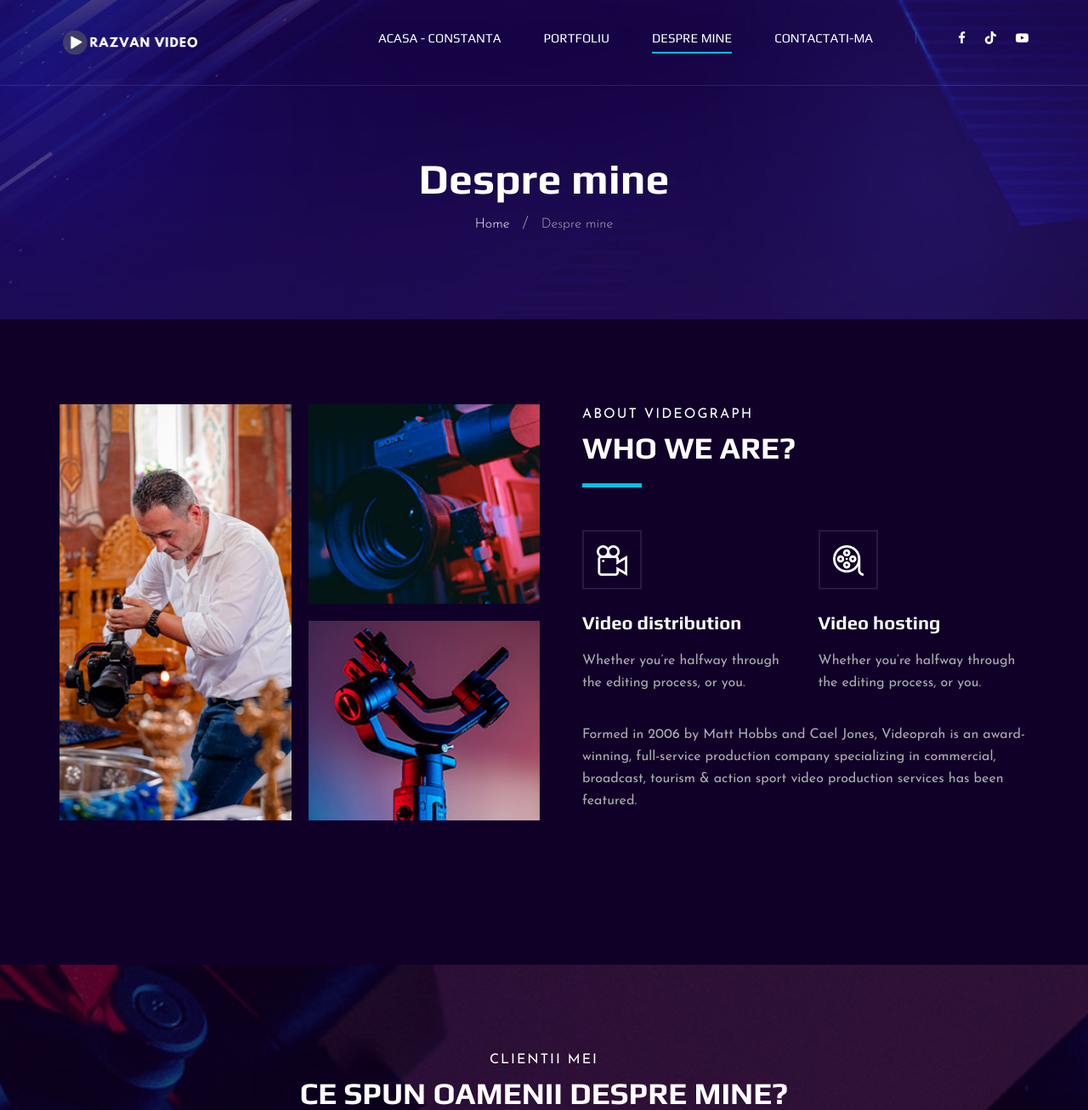
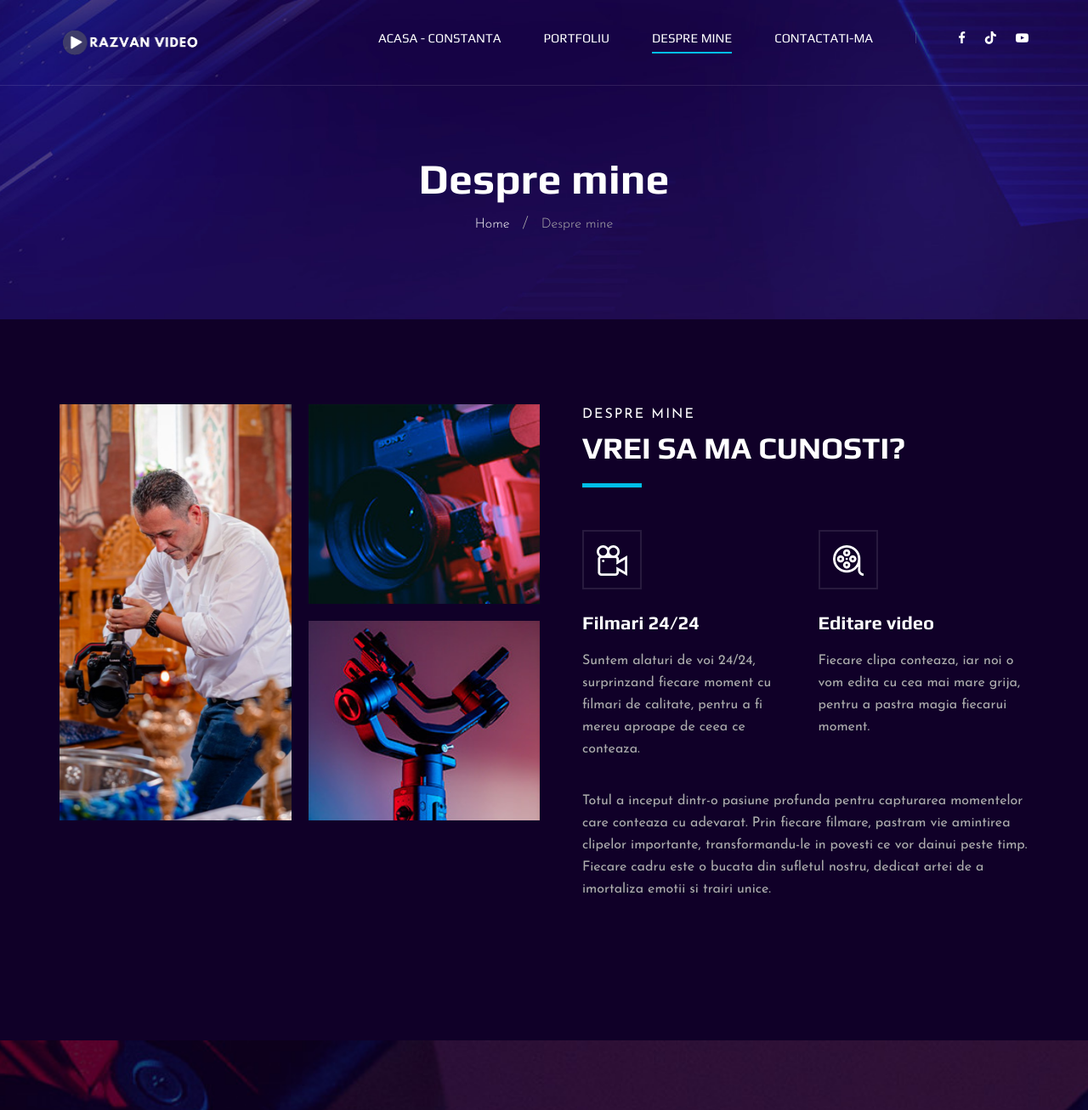
Before and after one commit to andreireporter13/razvan-video-website, a Django app: page /despre-mine in a window 1280 px wide. Shown: the top 1307 px of the page at 85% size. Run offline with Django 5.2, Linux system fonts and the light colour scheme; some libraries are stand-ins or nearby versions.

Commit message:
added per last pages from site

```diff
--- a/__razvan_video_app/general_site_pages/templates/general_site_pages/despre-mine.html
+++ b/__razvan_video_app/general_site_pages/templates/general_site_pages/despre-mine.html
@@ -54,8 +54,8 @@
                 <div class="col-lg-6">
                     <div class="about__text">
                         <div class="section-title">
-                            <span>About videograph</span>
-                            <h2>WHo we are?</h2>
+                            <span>Despre mine</span>
+                            <h2>Vrei sa ma cunosti?</h2>
                         </div>
                         <div class="row">
                             <div class="col-lg-6 col-md-6 col-sm-6">
@@ -63,8 +63,8 @@
                                     <div class="services__item__icon">
                                         <img src="{% static 'general_site_pages/img/icons/si-3.png' %}" alt="">
                                     </div>
-                                    <h4>Video distribution</h4>
-                                    <p>Whether you’re halfway through the editing process, or you.</p>
+                                    <h4>Filmari 24/24</h4>
+                                    <p>Suntem alaturi de voi 24/24, surprinzand fiecare moment cu filmari de calitate, pentru a fi mereu aproape de ceea ce conteaza.</p>
                                 </div>
                             </div>
                             <div class="col-lg-6 col-md-6 col-sm-6">
@@ -72,15 +72,16 @@
                                     <div class="services__item__icon">
                                         <img src="{% static 'general_site_pages/img/icons/si-4.png' %}" alt="">
                                     </div>
-                                    <h4>Video hosting</h4>
-                                    <p>Whether you’re halfway through the editing process, or you.</p>
+                                    <h4>Editare video</h4>
+                                    <p>Fiecare clipa conteaza, iar noi o vom edita cu cea mai mare grija, pentru a pastra magia fiecarui moment.</p>
                                 </div>
                             </div>
                         </div>
                         <div class="about__text__desc">
-                            <p>Formed in 2006 by Matt Hobbs and Cael Jones, Videoprah is an award-winning, full-service
-                                production company specializing in commercial, broadcast, tourism & action sport video
-                                production services has been featured.</p>
+                            <p>Totul a inceput dintr-o pasiune profunda pentru capturarea momentelor care conteaza cu adevarat.
+                                Prin fiecare filmare, pastram vie amintirea clipelor importante, transformandu-le in povesti
+                                ce vor dainui peste timp. Fiecare cadru este o bucata din sufletul nostru, dedicat artei de a
+                                imortaliza emotii si trairi unice.</p>
                         </div>
                     </div>
                 </div>
```
Also changed, not shown: 1 other file.
